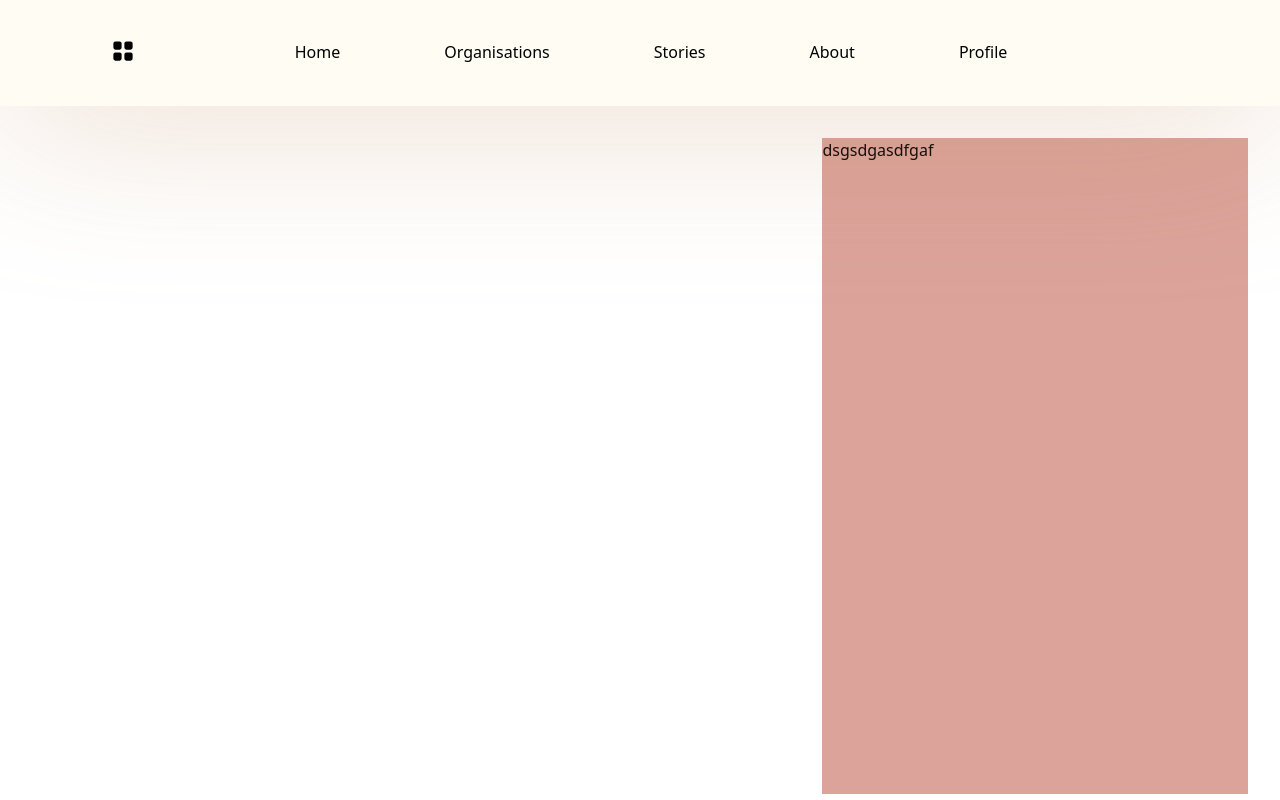
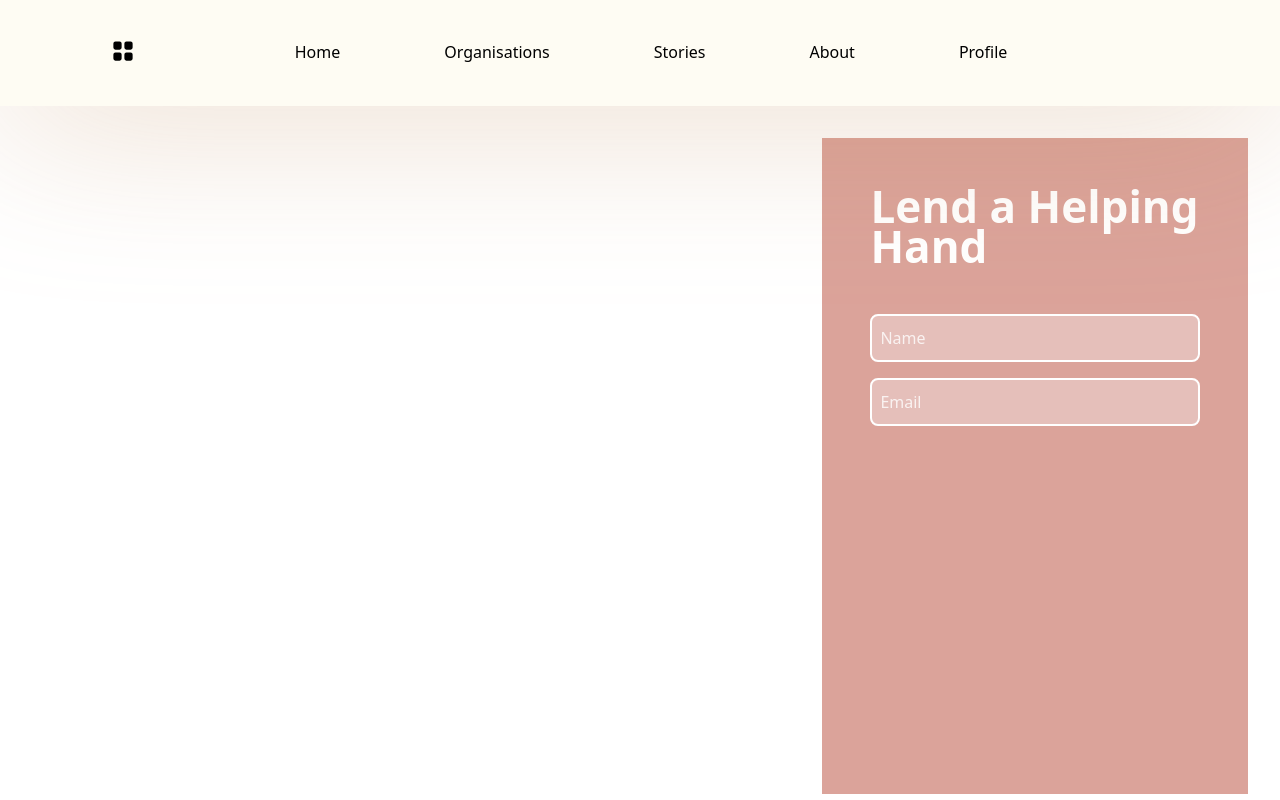
Before and after one commit to PranavKrishnan007/code_with_consequence_UI, a Next.js app in the folder blank_funds/: page /donate in a window 1280 px wide. Built offline with nearby package versions, Linux system fonts and the light colour scheme.

Commit message:
transaction page

```diff
--- a/blank_funds/pages/donate.js
+++ b/blank_funds/pages/donate.js
@@ -1,5 +1,6 @@
 import Navbar from '@/components/Landing/Navbar';
 import bg from '/public/assets/heart_donation.png';
+import styles from '../styles/Donation.module.css'
 
 export default function Donate () {
   return (
@@ -8,8 +9,14 @@ export default function Donate () {
       <div className="containerCSS flexySide paddingDonate heightDonate" style={{width: "100%"}}>
         {/*still need to fix the import of the image as the background*/}
         <div style={{width: "65%", height: "100%", backgroundSize: 'cover', backgroundImage: `url(${bg})`, }} />
-        <div style={{width: "35%", background: "#DBA39A"}}>
-          dsgsdgasdfgaf
+        <div className={styles.leftSideDiv}>
+          <div className={styles.l_Heading}>
+            Lend a Helping Hand
+          </div>
+          <div className={styles.inputContainer}>
+            <input type={"text"} placeholder={"Name"} className={styles.input}/>
+            <input type={"text"} placeholder={"Email"} className={styles.input}/>
+          </div>
         </div>
       </div>
     </div>
--- a/blank_funds/styles/Donation.module.css
+++ b/blank_funds/styles/Donation.module.css
@@ -12,3 +12,58 @@
         padding-left: 2rem; /* px-8 */
     }
 }
+
+.heightDonate {
+    height: 89%;
+}
+@media only screen and (min-width: 768px) { /* Adjust this breakpoint according to your requirements */
+    .heightDonate {
+        height: 90%;
+    }
+}
+
+.leftSideDiv{
+    display: flex;
+    flex-direction: column;
+    width: 35%;
+    height: 100%;
+    background: #DBA39A;
+    padding: 3rem;
+}
+
+.l_Heading {
+    color: #FFFFFF;
+    font-size: 2.75rem;
+    line-height: 2.5rem;
+    font-weight: 600;
+}
+
+.inputContainer {
+    display: flex;
+    flex-direction: column;
+    width: 100%;
+    padding-top: 2rem;
+}
+
+.input {
+    width: 100%;
+    height: 3rem;
+    background: rgba(240, 219, 219, 0.5);
+    border: 2px solid #FFFFFF;
+    margin-top: 1rem;
+    padding: 0.5rem;
+    border-radius: 0.5rem;
+    font-size: 1rem;
+    line-height: 1.5rem;
+    font-weight: 400;
+}
+
+.input:focus {
+    outline: 2px solid #C08D5D;
+}
+
+.input::placeholder {
+    color: #FFFFFF;
+    opacity: 0.8;
+    font-size: 1rem;
+}
```
